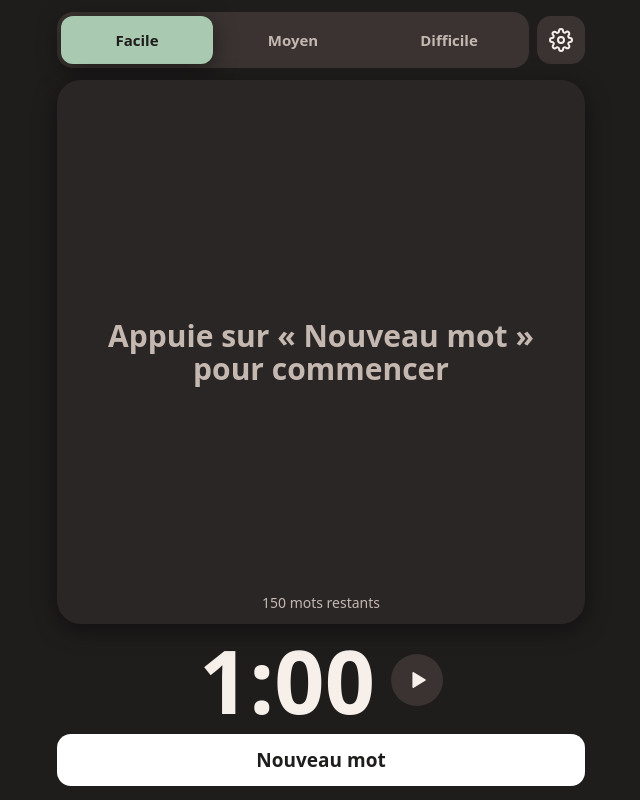
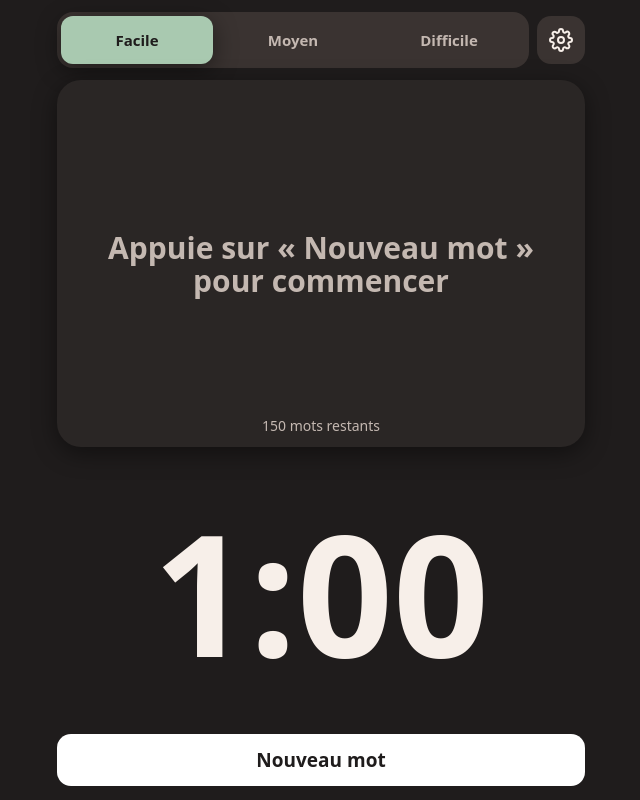
Before and after one commit to nicopat/gribouille, a plain HTML site: page index.html in a window 1280 px wide. Shown: the whole page, without its empty margins (319-959 px from the left). Drawn offline with Linux system fonts and the light colour scheme.

Commit message:
Retire le bouton pause, minuteur plus gros, carte du mot plus basse, mots longs ajustés
Co-Authored-By: Claude Opus 5.5 <noreply@anthropic.com>
Claude-Session: https://claude.ai/code/session_01Gpas36fLYNwtLG7xs6EPFu

```diff
--- a/index.html
+++ b/index.html
@@ -104,7 +104,7 @@
 
   /* ---------- Centre ---------- */
   .stage {
-    flex: 1;
+    flex: 1 1 0;
     min-height: 0;
     display: flex;
     flex-direction: column;
@@ -131,8 +131,8 @@
     font-weight: 800;
     line-height: 1.1;
     margin: 0;
-    overflow-wrap: anywhere;
-    hyphens: auto;
+    overflow-wrap: normal;
+    hyphens: manual;
     max-width: 100%;
   }
   .word.placeholder { font-size: clamp(22px, 6vw, 30px); font-weight: 600; color: var(--muted); }
@@ -149,20 +149,13 @@
   .stage.done .done-box { display: flex; }
 
   /* ---------- Bas ---------- */
-  .bottom { display: flex; flex-direction: column; gap: 10px; }
-  .timer-row { display: flex; align-items: center; justify-content: center; gap: 16px; }
-  .play-btn {
-    flex: none; width: 52px; height: 52px; border: 0; border-radius: 50%;
-    background: var(--surface-2); color: var(--text);
-    display: grid; place-items: center;
-    transition: transform .1s ease, background-color .25s ease;
-  }
-  .play-btn:active { transform: scale(.92); }
+  .bottom { flex: 1 1 0; min-height: 0; display: flex; flex-direction: column; gap: 10px; }
+  .timer-row { flex: 1; min-height: 0; display: flex; align-items: center; justify-content: center; }
   .timer {
     flex: none;
     cursor: pointer;
     touch-action: manipulation;
-    font-size: clamp(56px, 20vw, 88px);
+    font-size: min(40vw, 21vh, 230px);
     font-weight: 800;
     font-variant-numeric: tabular-nums;
     text-align: center;
@@ -259,7 +252,6 @@
   .switch-row[aria-checked="true"] .knob::after { transform: translateX(22px); }
 
   @media (max-height: 600px) {
-    .timer { font-size: 52px; }
     .btn-big { min-height: 48px; font-size: 18px; }
   }
   @media (prefers-reduced-motion: reduce) {
@@ -291,7 +283,6 @@
   <footer class="bottom">
     <div class="timer-row">
       <div class="timer" id="timer" role="timer" aria-live="off">1:00</div>
-      <button class="play-btn" id="playBtn" aria-label="Démarrer"></button>
     </div>
     <button class="btn btn-primary btn-big" id="newWordBtn">Nouveau mot</button>
   </footer>
@@ -436,9 +427,7 @@
 
   var $ = function (id) { return document.getElementById(id); };
   var wordEl = $("word"), stageEl = $("stage"), remainingEl = $("remaining");
-  var timerEl = $("timer"), playBtn = $("playBtn");
-  var ICON_PAUSE = '<svg width="20" height="20" viewBox="0 0 24 24" fill="currentColor" aria-hidden="true"><rect x="5" y="4" width="5" height="16" rx="1.5"/><rect x="14" y="4" width="5" height="16" rx="1.5"/></svg>';
-  var ICON_PLAY = '<svg width="22" height="22" viewBox="0 0 24 24" fill="currentColor" aria-hidden="true"><path d="M7 4.5v15a1 1 0 0 0 1.5.86l12.5-7.5a1 1 0 0 0 0-1.72L8.5 3.64A1 1 0 0 0 7 4.5z"/></svg>';
+  var timerEl = $("timer");
 
   /* ================= Mots ================= */
   function remainingWords(lvl) {
@@ -452,6 +441,7 @@
   function showPlaceholder() {
     stageEl.classList.remove("done");
     wordEl.className = "word placeholder";
+    wordEl.style.fontSize = "";
     wordEl.textContent = "Appuie sur « Nouveau mot » pour commencer";
   }
   function newWord() {
@@ -470,9 +460,21 @@
     void wordEl.offsetWidth; // relance l'animation
     wordEl.className = "word pop";
     wordEl.textContent = w.charAt(0).toUpperCase() + w.slice(1);
+    fitWord();
     start();
     updateRemaining();
   }
+  // Réduit la taille du mot s'il ne tient pas dans la carte (sans couper les mots)
+  function fitWord() {
+    wordEl.style.fontSize = "";
+    var size = parseFloat(getComputedStyle(wordEl).fontSize);
+    var maxW = stageEl.clientWidth - 32, maxH = stageEl.clientHeight - 60;
+    while (size > 22 && (wordEl.scrollWidth > maxW || wordEl.offsetHeight > maxH)) {
+      size -= 2;
+      wordEl.style.fontSize = size + "px";
+    }
+  }
+  window.addEventListener("resize", function () { if (!wordEl.classList.contains("placeholder")) fitWord(); });
   function setLevel(lvl) {
     level = lvl;
     save("level", lvl);
@@ -501,8 +503,6 @@
     timerEl.classList.toggle("warn", s <= 10);
     timerEl.classList.toggle("running", running);
     timerEl.classList.toggle("paused", !running && remainingMs > 0 && remainingMs < duration * 1000);
-    playBtn.innerHTML = running ? ICON_PAUSE : ICON_PLAY;
-    playBtn.setAttribute("aria-label", running ? "Pause" : "Démarrer");
   }
   function loop() {
     remainingMs = Math.max(0, endAt - Date.now());
@@ -545,8 +545,7 @@
         renderTimer();
   }
   function toggleTimer() { running ? pause() : start(); }
-  timerEl.addEventListener("click", toggleTimer);
-  playBtn.addEventListener("click", function () { unlockAudio(); toggleTimer(); });
+  timerEl.addEventListener("click", function () { unlockAudio(); toggleTimer(); });
 
   function timeUp() {
     try { if (navigator.vibrate) navigator.vibrate([400, 150, 400, 150, 600]); } catch (e) {}
```
